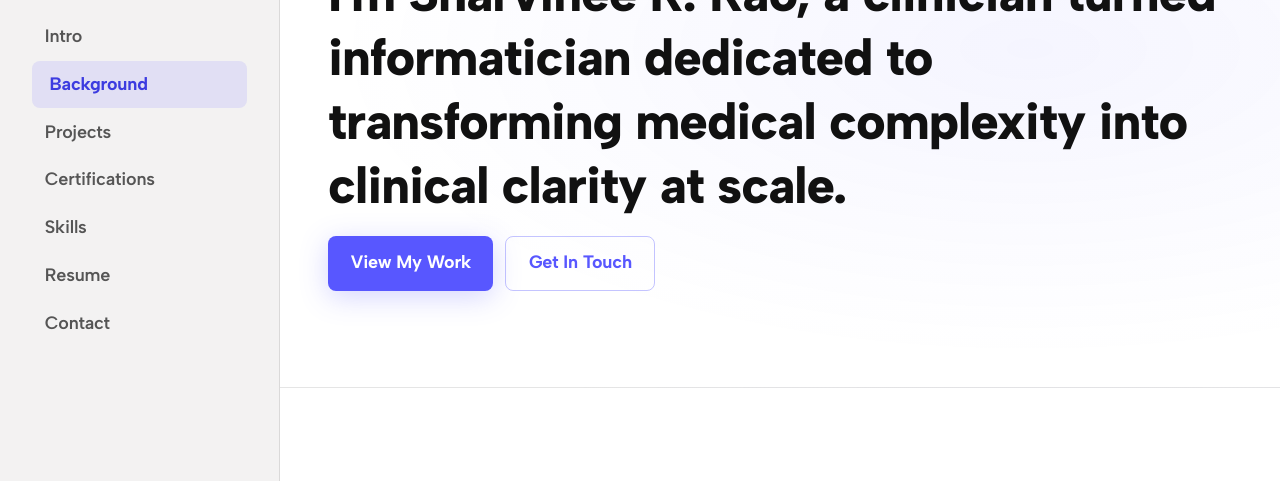
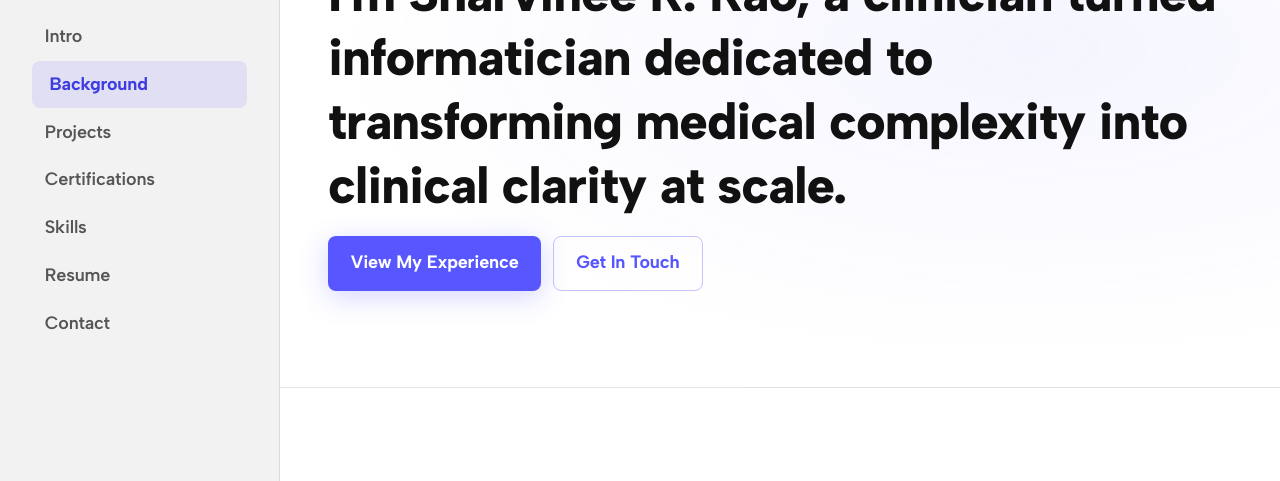
Before and after one commit to sharvinee/sharvinee.github.io, a plain HTML site: page index.html in a window 1280 px wide. Shown: the part 177-658 px from the top of the page. Drawn offline with Linux system fonts and the light colour scheme.

Commit message:
Update hero CTA text to 'View My Experience'

```diff
--- a/index.html
+++ b/index.html
@@ -63,7 +63,7 @@
           <p class="hero-eyebrow">Intro</p>
           <h2 class="hero-heading">I'm Sharvinee R. Rao, a clinician turned informatician dedicated to transforming medical complexity into clinical clarity at scale.</h2>
           <div class="hero-actions">
-            <a class="btn btn-primary" href="#background">View My Work</a>
+            <a class="btn btn-primary" href="#background">View My Experience</a>
             <a class="btn btn-outline" href="#contact">Get In Touch</a>
           </div>
         </div>
```
